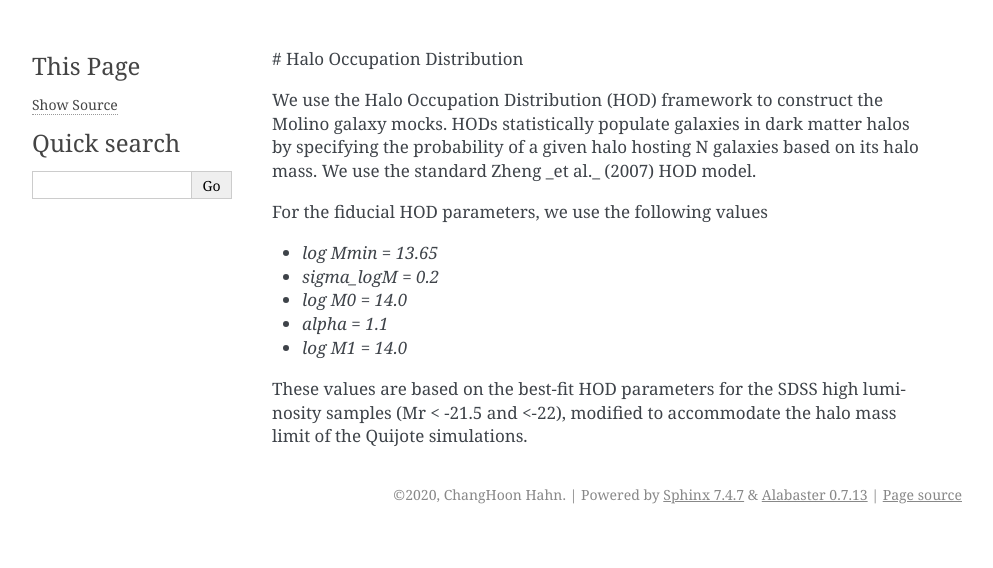
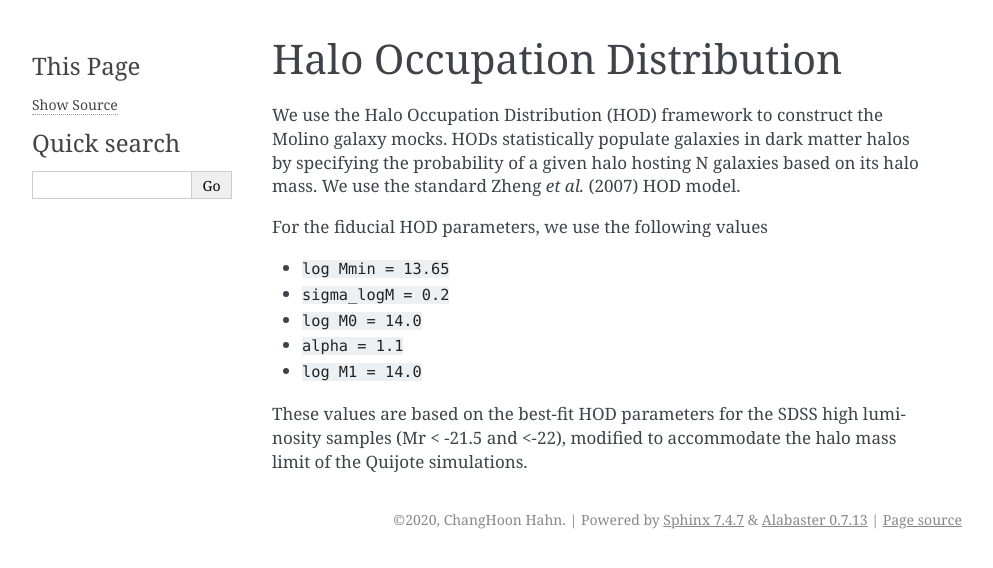
Before and after one commit to changhoonhahn/molino, a Sphinx documentation site: the page built from docs/hod.rst, in a window 1280 px wide. Shown: the top 568 px of the page, without its empty margins (148-1141 px from the left). Built offline with Sphinx 7.4.7, drawn with Linux system fonts in a browser that asks for light colours.

Commit message:
fixed up hod.rst

```diff
--- a/docs/hod.rst
+++ b/docs/hod.rst
@@ -1,13 +1,14 @@
-# Halo Occupation Distribution
+Halo Occupation Distribution
+============================
 
-We use the Halo Occupation Distribution (HOD) framework to construct the Molino galaxy mocks. HODs statistically populate galaxies in dark matter halos by specifying the probability of a given halo hosting N galaxies based on its halo mass. We use the standard Zheng _et al._ (2007) HOD model.
+We use the Halo Occupation Distribution (HOD) framework to construct the Molino galaxy mocks. HODs statistically populate galaxies in dark matter halos by specifying the probability of a given halo hosting N galaxies based on its halo mass. We use the standard Zheng *et al.* (2007) HOD model.
 
 For the fiducial HOD parameters, we use the following values
 
-- `log Mmin = 13.65`
--  `sigma_logM = 0.2`
--  `log M0 = 14.0`
--  `alpha = 1.1`
--  `log M1 = 14.0`
+*   ``log Mmin = 13.65``
+*   ``sigma_logM = 0.2``
+*   ``log M0 = 14.0``
+*   ``alpha = 1.1``
+*   ``log M1 = 14.0``
 
 These values are based on the best-fit HOD parameters for the SDSS high luminosity samples (Mr < -21.5 and <-22), modified to accommodate the halo mass limit of the Quijote simulations.
--- a/docs/index.rst
+++ b/docs/index.rst
@@ -10,3 +10,4 @@ The Molino Suite of Mock Galaxy Catalogs
    :maxdepth: 2
 
    install
+   hod
```
Also changed, not shown: docs/hod.md (deleted, +0 -13 lines), docs/installation.md (deleted, +0 -58 lines), 1 other file.
